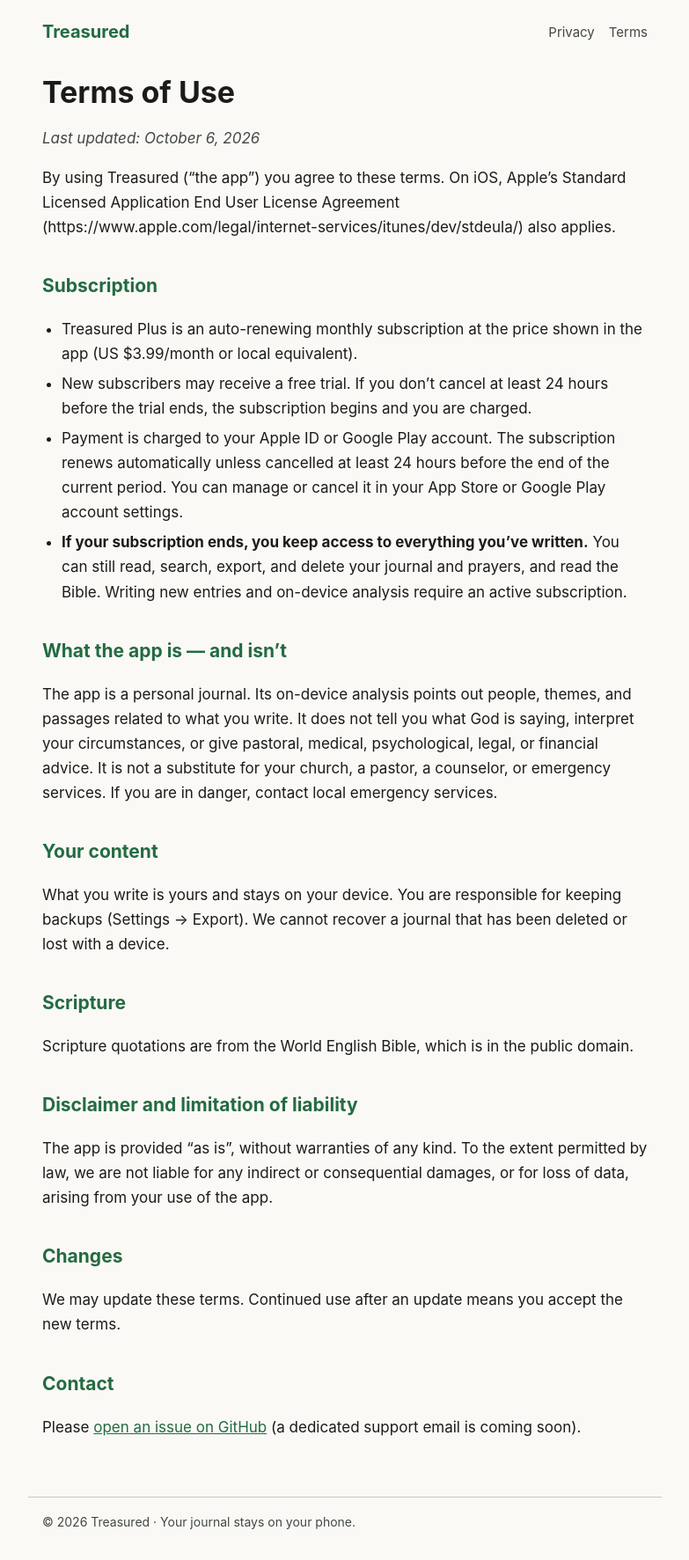
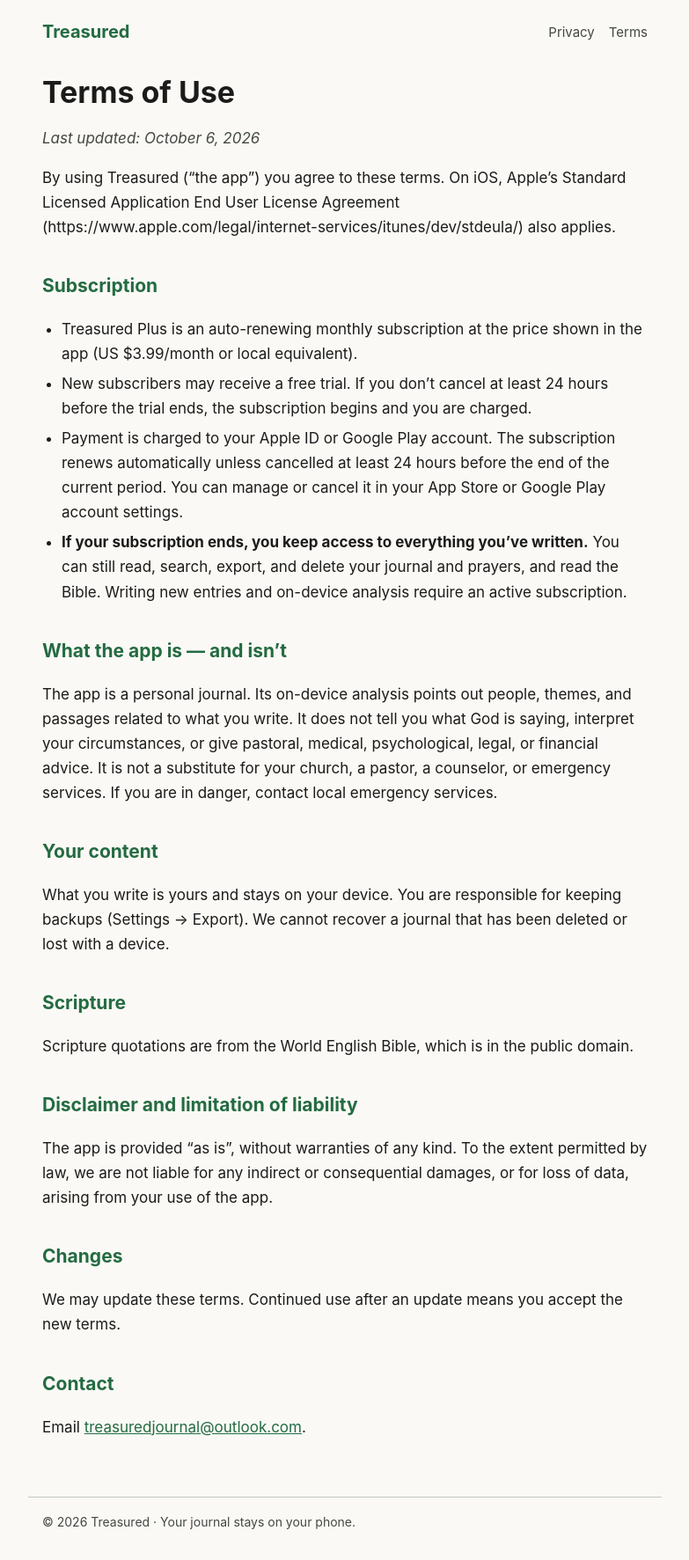
Before and after one commit to hconklin24/treasured, a Jekyll site: the page built from terms/index.md, in a window 1280 px wide. Shown: the whole page at 88% size, without its empty margins (248-1031 px from the left). Built offline with Jekyll 4.4.1, drawn with Linux system fonts in a browser that asks for light colours.

Commit message:
Use treasuredjournal@outlook.com as contact
Co-Authored-By: Claude Opus 5.5 <noreply@anthropic.com>

```diff
--- a/terms/index.md
+++ b/terms/index.md
@@ -38,4 +38,4 @@ We may update these terms. Continued use after an update means you accept the ne
 
 ## Contact
 
-Please [open an issue on GitHub](https://github.com/hconklin24/treasured/issues) (a dedicated support email is coming soon).
+Email [treasuredjournal@outlook.com](mailto:treasuredjournal@outlook.com).
```
Also changed, not shown: privacy/index.md (+1 -1 lines).
